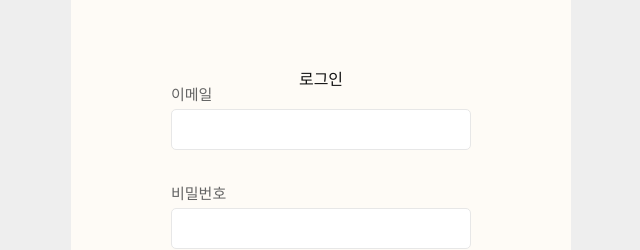
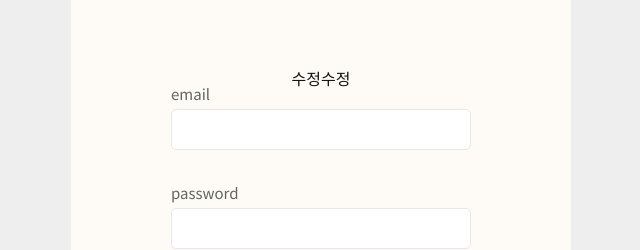
Before and after one commit to totobon6125/lm_Fe, a React (Vite) app: page /login in a window 1280 px wide. Shown: the part 150-400 px from the top of the page, without its empty margins (319-959 px from the left). Built offline with nearby package versions, Linux system fonts and the light colour scheme.

Commit message:
cd test 15

```diff
--- a/src/components/LoginPage/LoginPage.tsx
+++ b/src/components/LoginPage/LoginPage.tsx
@@ -90,10 +90,10 @@ const LoginPage: React.FC = () => {
 
   return (
     <ST.Container>
-      <h1 onClick={goToMain}>로그인</h1>
+      <h1 onClick={goToMain}>수정수정</h1>
       {/* <img src="" alt="logo" onClick={goToMain}>로고</img> */}
       <ST.LabelWrapper>
-        <label>이메일</label>
+        <label>email</label>
         <ST.InputWithIcon>
           <ST.StyledInput
             type="email"
@@ -114,7 +114,7 @@ const LoginPage: React.FC = () => {
       </ST.LabelWrapper>
 
       <ST.LabelWrapper>
-        <label>비밀번호</label>
+        <label>password</label>
         <ST.InputWithIcon>
           <ST.StyledInput
             type="password"
--- a/src/components/common/Header/Header.tsx
+++ b/src/components/common/Header/Header.tsx
@@ -59,7 +59,7 @@ const Header: React.FC = () => {
             />
           </svg>
           {/* <img src="" alt="logo" onClick={goToMain}>로고</img> */}
-          <button onClick={login}>로그아우우우</button>
+          <button onClick={login}>로그인</button>
         </St.HeaderWrap>
       ) : (
         /* 로그인 후 */
```
